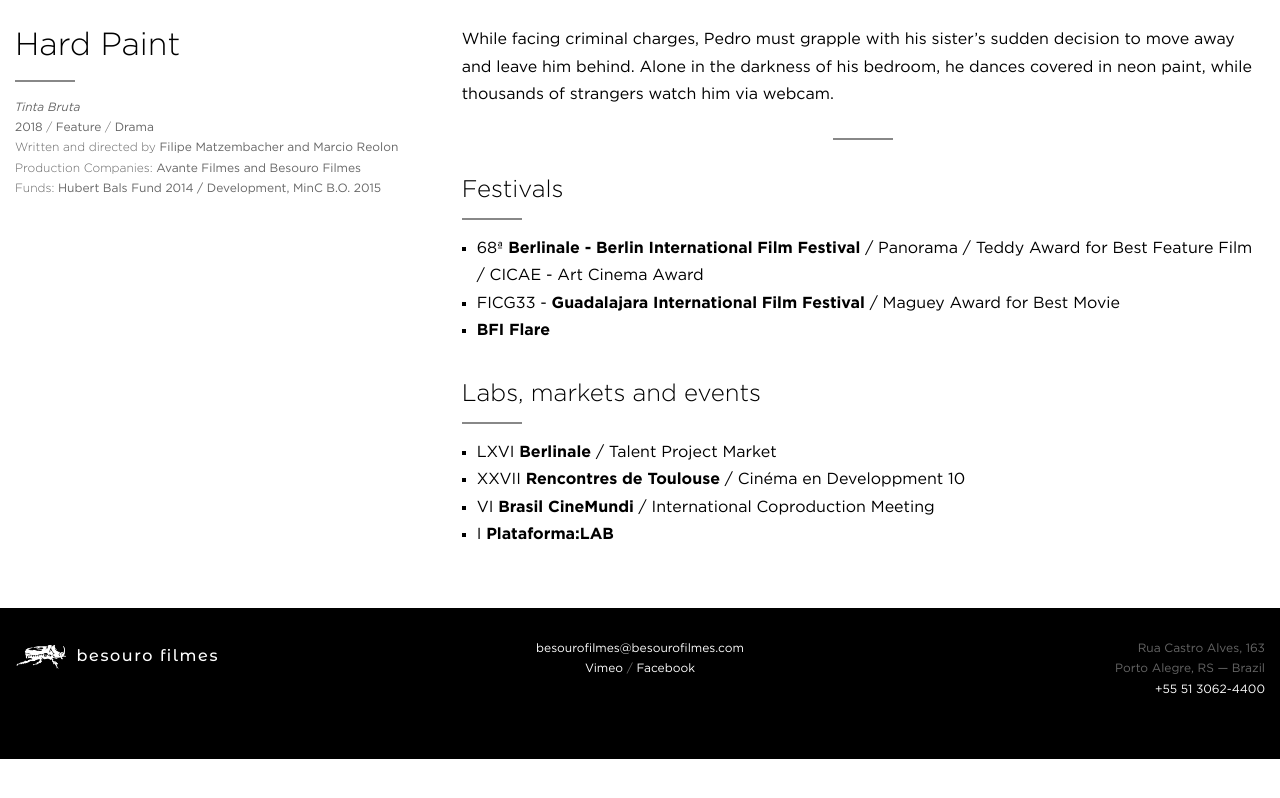
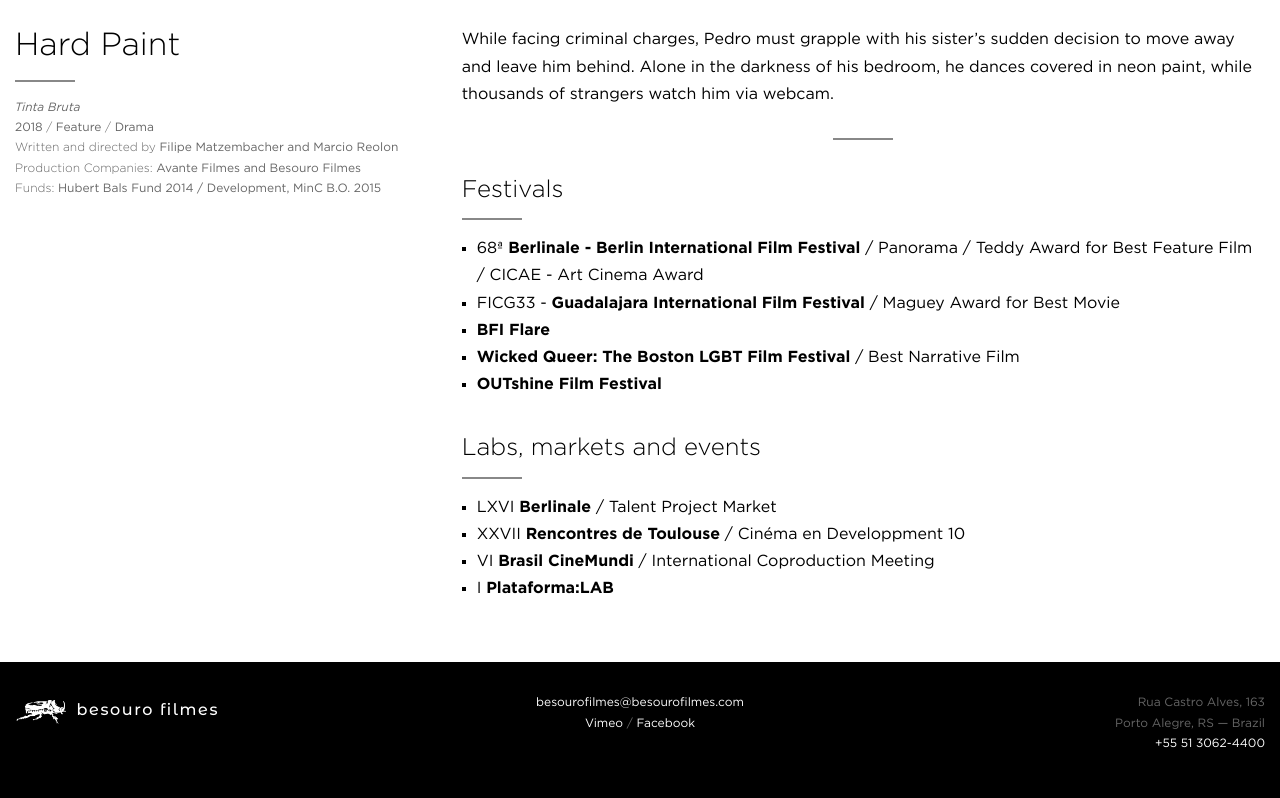
Before and after one commit to arthrfrts/besouro, a Jekyll site: the page built from _projects/hard-paint.md, in a window 1280 px wide and 900 px high, scrolled down 736 px, cut to the strip 86-884 px from the top of the window. Built offline with Jekyll 4.4.1, drawn with Linux system fonts in a browser that asks for light colours; before the commit the page ends 1581 px from its top, so only the background shows below that.

Commit message:
Updated Hard Paint

```diff
--- a/_projects/hard-paint.md
+++ b/_projects/hard-paint.md
@@ -31,6 +31,8 @@
 * 68ª **Berlinale - Berlin International Film Festival** / Panorama / Teddy Award for Best Feature Film / CICAE - Art Cinema Award
 * FICG33 - **Guadalajara International Film Festival** / Maguey Award for Best Movie
 * **BFI Flare**
+* **Wicked Queer: The Boston LGBT Film Festival** / Best Narrative Film
+* **OUTshine Film Festival**
 
 ## Labs, markets and events
 * LXVI **Berlinale** / Talent Project Market
```
